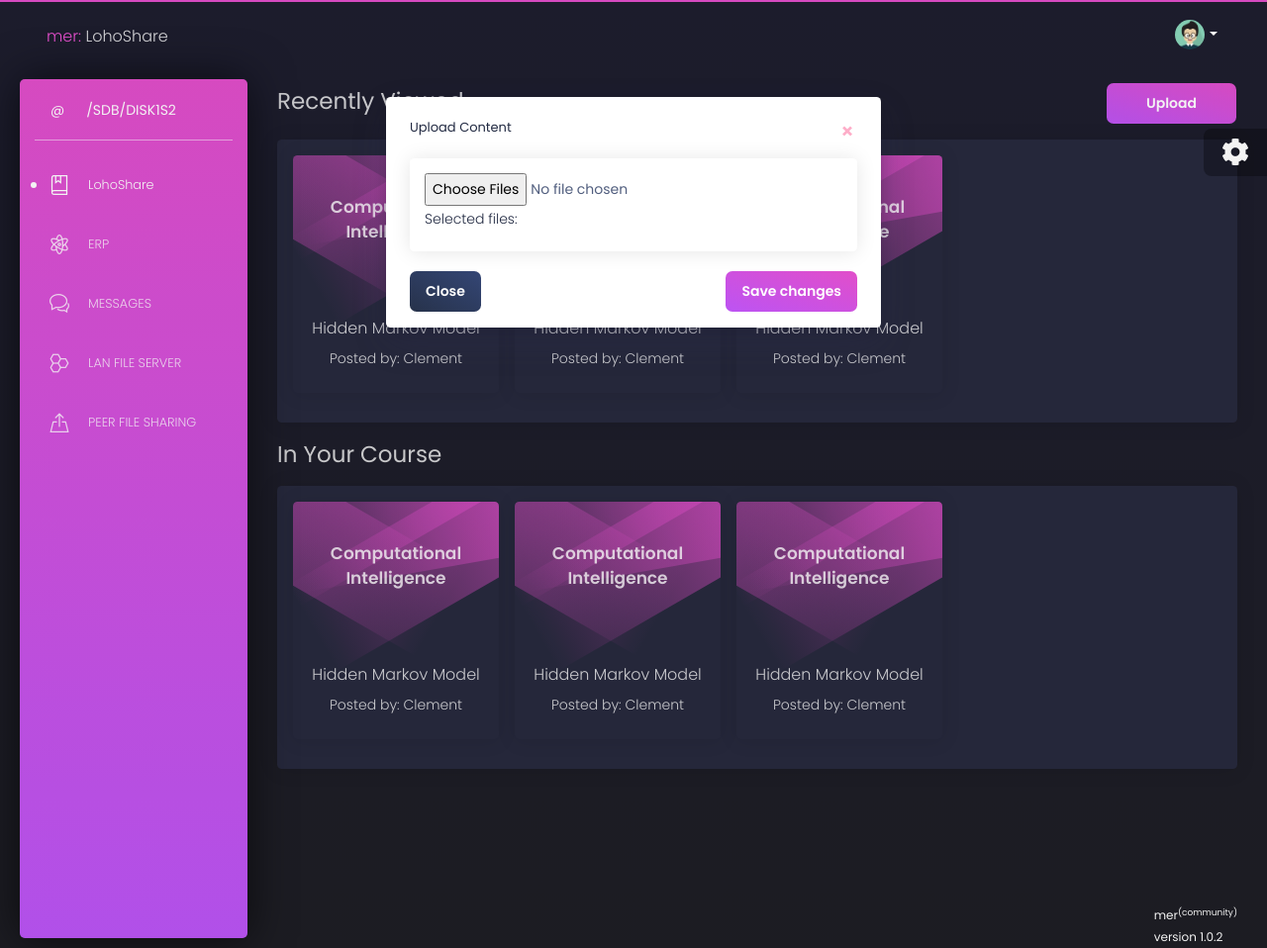
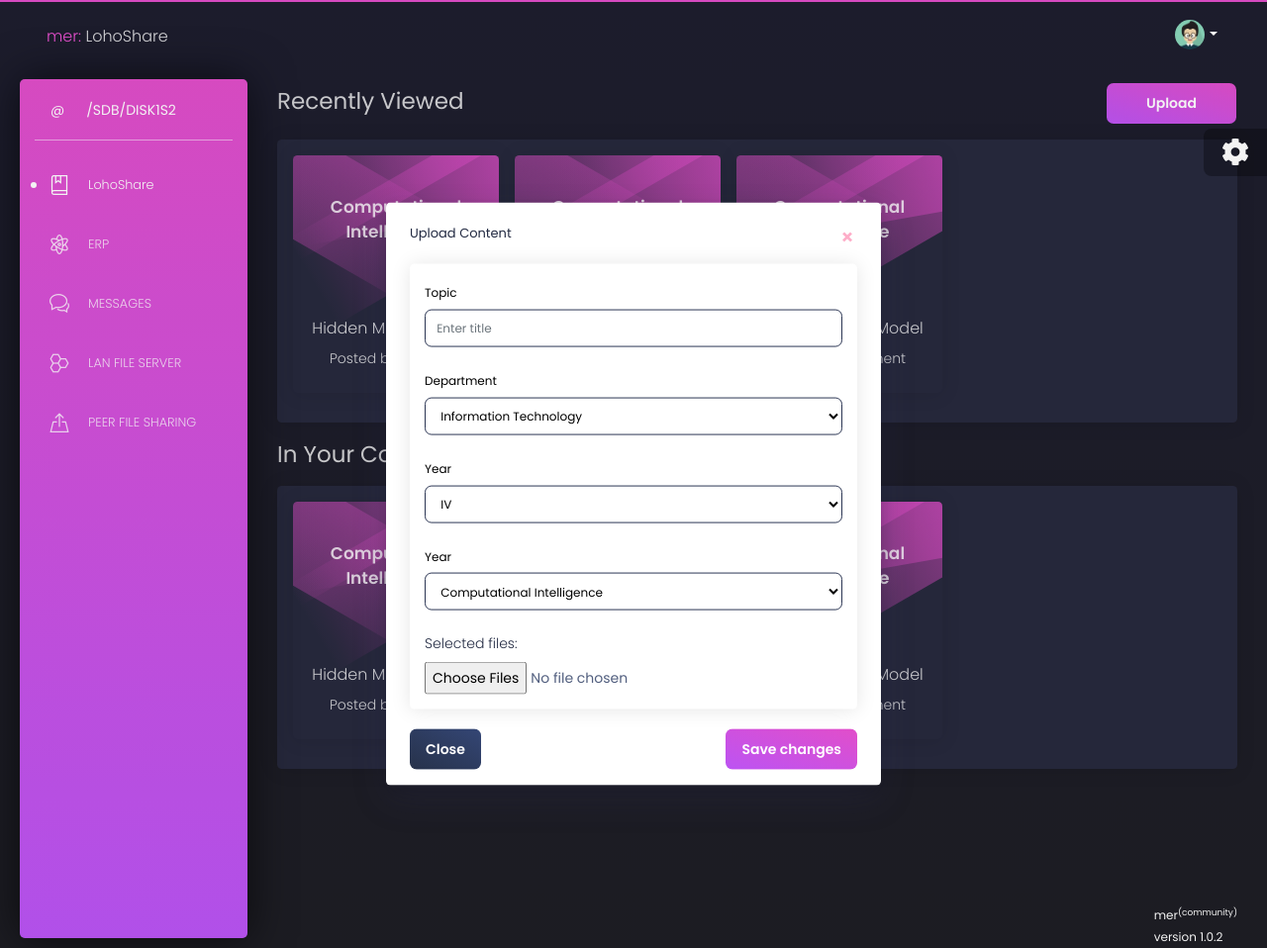
Before and after one commit to theflyingrahul/mercommunity, a Django app: page /lohoshare/ in a window 1280 px wide, after a click on "Upload". Shown: the whole page at 99% size. Run offline with Django 3.2, Linux system fonts and the light colour scheme; some libraries are stand-ins or nearby versions.

Commit message:
LohoShare: UI changes, added file upload form Added Content model class

```diff
--- a/navi/templates/navi/lohoshare.html
+++ b/navi/templates/navi/lohoshare.html
@@ -171,31 +171,59 @@
 
                                         <div class="card mb-1" style="background-color: white">
                                             <div align="left" class="card-body">
+                                                <form>
+                                                    <label for="title" style="color: black">Topic</label>
+                                                    <input class="form-control" id="title" placeholder="Enter title"
+                                                           style="" style="color: black" type="text">
 
+                                                    <label for="dept" style="color: black">Department</label>
+                                                    <select class="form-control" id="dept" style="color: black">
+                                                        <option selected>Information Technology</option>
+                                                        <option>Computer Science and Engineering</option>
+                                                        <option>Electrical and Electronic Engineering</option>
+                                                        <option>Electronics and Communication Engineering</option>
+                                                        <option>Mechanical Engineering</option>
+                                                    </select>
+
+                                                    <label for="year" style="color: black">Year</label>
+                                                    <select class="form-control" id="year" style="color: black">
+                                                        <option selected>IV</option>
+                                                        <option>III</option>
+                                                        <option>II</option>
+                                                        <option>I</option>
+                                                    </select>
+
+                                                    <label for="subject" style="color: black">Year</label>
+                                                    <select class="form-control" id="subject" style="color: black">
+                                                        <option selected>Computational Intelligence</option>
+                                                        <option>...</option>
+                                                    </select>
+                                                    <p>Selected files:</p>
                                                     <input id="file" multiple
                                                            name="file"
                                                            onchange="javascript:updateList()"
                                                            type="file"/>
 
-                                                <p>Selected files:</p>
-
                                                     <div id="fileList"></div>
-
-                                            </div>
-                                        </div>
-
                                                     <script>
                                                     updateList = function() {
                                                     var input = document.getElementById('file');
                                                     var output = document.getElementById('fileList');
                                                     var children = "";
                                                     for (var i = 0; i < input.files.length; ++i) {
-                                                children += '<li>' + input.files.item(i).name + '</li>';
+                                                        children += '<li style="color: black">' + input.files.item(i).name + '</li>';
                                                     }
                                                     output.innerHTML = '<ul>'+children+'</ul>';
                                                 }
 
+
+
                                                     </script>
+                                                </form>
+
+
+                                            </div>
+                                        </div>
 
 
                                     </div>
@@ -525,6 +553,9 @@
 
 
 
+
+
+
 </script>
 </body>
 
```
Lines whose indentation alone changed are shown as unchanged.
